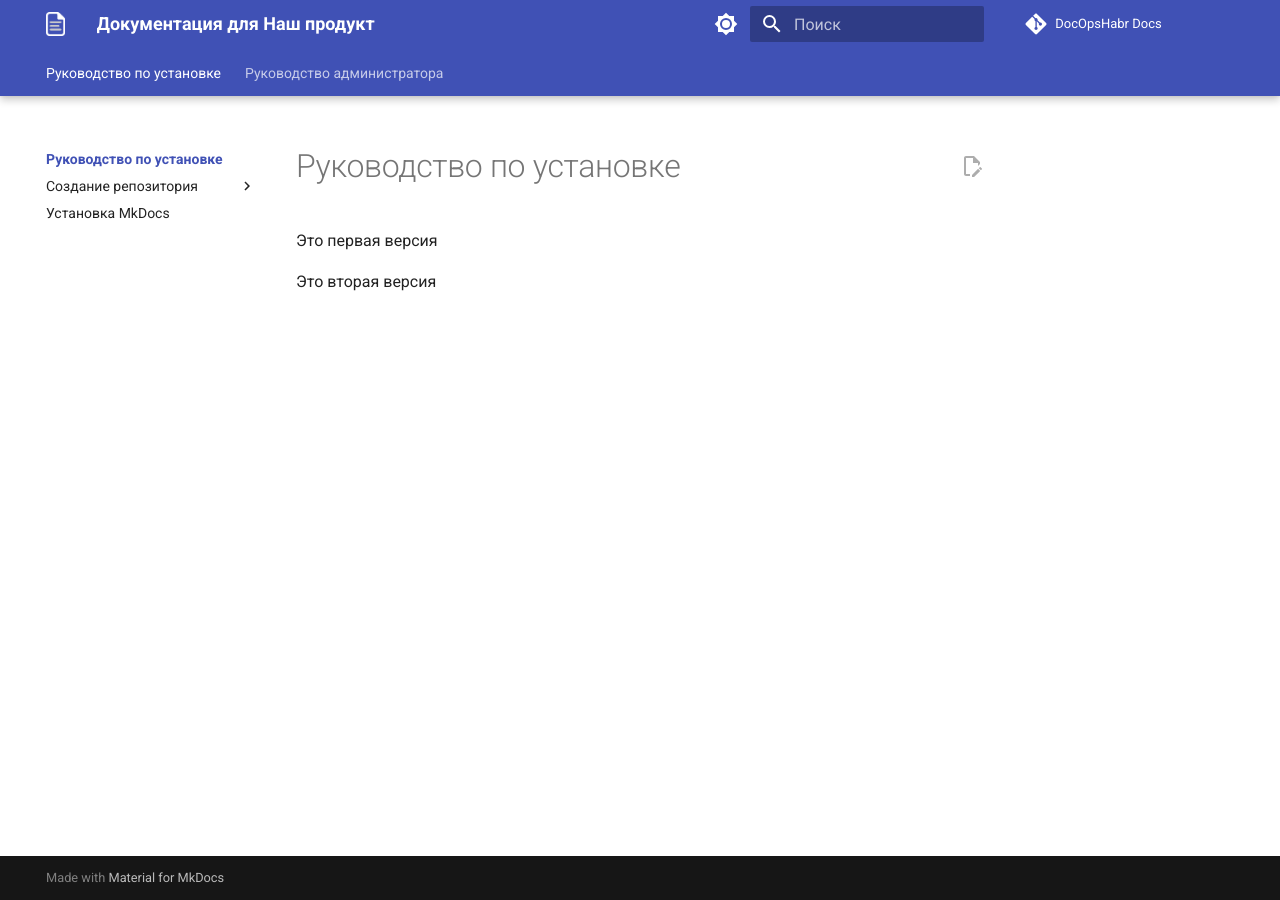
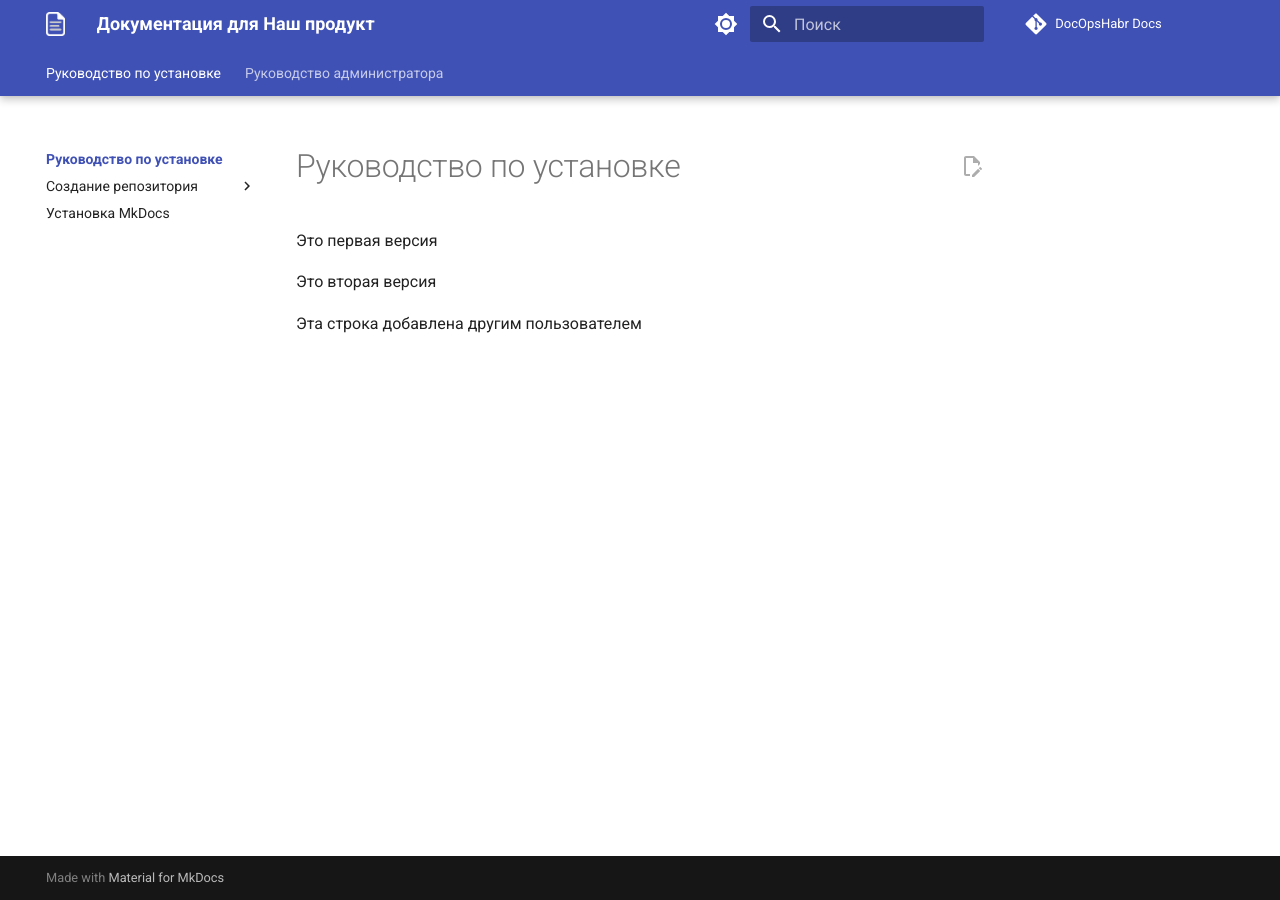
Before and after one commit to docopshabr/docopshabr, an MkDocs documentation site: the page built from docs/ig/index.md, in a window 1280 px wide. Built offline with MkDocs 1.6.1 and Material for MkDocs 9.7.7, drawn with Linux system fonts in a browser that asks for light colours; the version menu is left out.

Commit message:
Another user commit

```diff
--- a/docs/ig/index.md
+++ b/docs/ig/index.md
@@ -3,3 +3,5 @@
 Это первая версия
 
 Это вторая версия
+
+Эта строка добавлена другим пользователем
```
